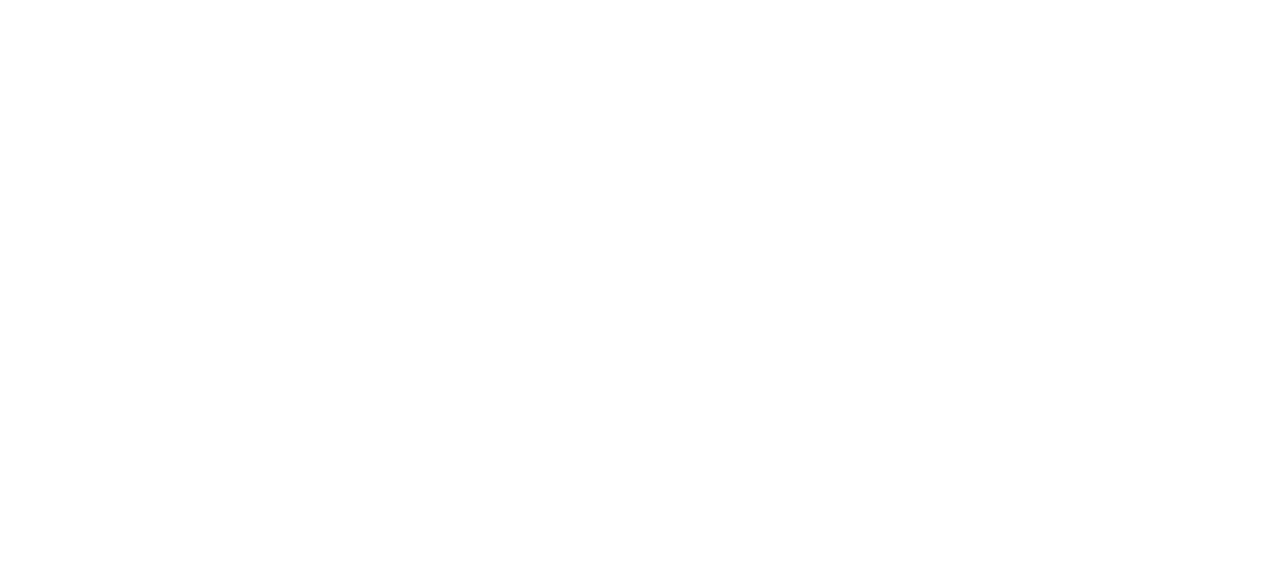
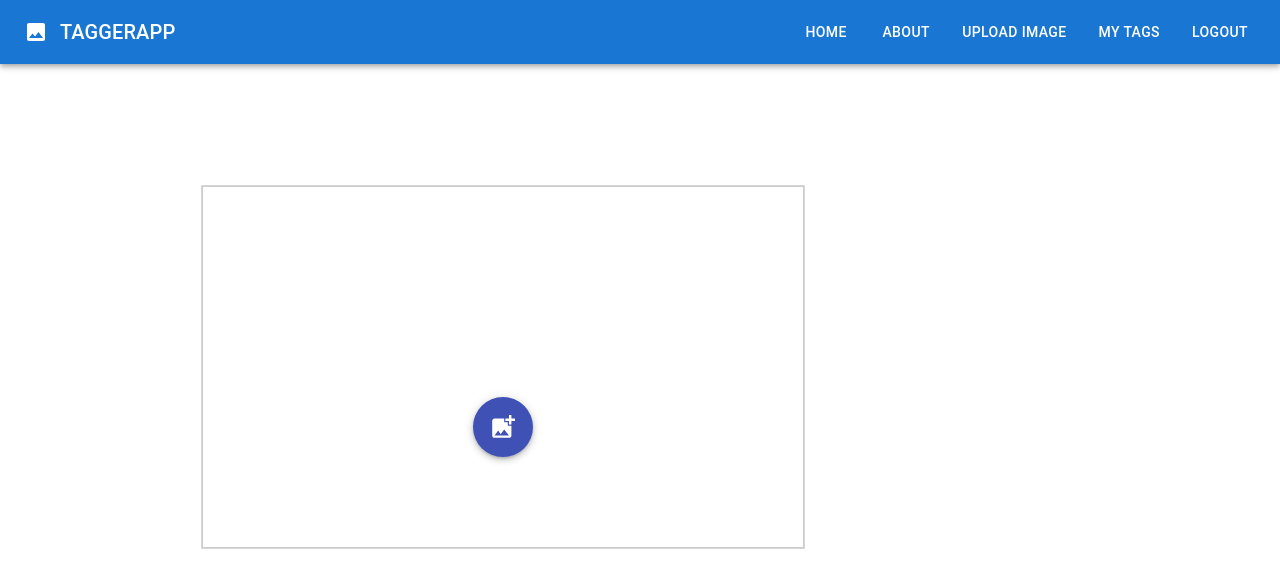
Before and after one commit to ohayonyo/Tagger-App-React, a React (Create React App) app in the folder react-tagger/: page /1/upload_image in a window 1280 px wide. Before the commit this address had no page. Shown: the top 588 px of the page. Built offline with nearby package versions, Linux system fonts and the light colour scheme.

Commit message:
add canvas and succeed create a rectangle on the image file

```diff
--- a/react-tagger/package.json
+++ b/react-tagger/package.json
@@ -5,6 +5,8 @@
   "dependencies": {
     "@emotion/react": "^11.11.1",
     "@emotion/styled": "^11.11.0",
+    "@material-ui/core": "^4.12.4",
+    "@material-ui/icons": "^4.11.3",
     "@mui/icons-material": "^5.14.19",
     "@mui/material": "^5.14.19",
     "@testing-library/jest-dom": "^5.17.0",
--- a/react-tagger/src/App.tsx
+++ b/react-tagger/src/App.tsx
@@ -6,6 +6,8 @@ import { About } from './components/About';
 import Login from './components/Login';
 import Register from './components/Register';
 import { UserHomePage } from './components/UserHomePage';
+import UploadImage from './components/UploadImage';
+// import ImageUpload from './components/ImageUpload';
 
 
 function App() {
@@ -16,6 +18,7 @@ function App() {
       <Route path='login' element={<Login />} />
       <Route path='register' element={<Register />} />
       <Route path=':username/home' element={<UserHomePage />} />
+      <Route path=':username/upload_image' element={<UploadImage />} />
     </Routes>
   );
 }
--- /dev/null
+++ b/react-tagger/src/components/UploadImage.tsx
@@ -0,0 +1,167 @@
+import React, { useState,useEffect,useRef } from "react";
+import Fab from "@material-ui/core/Fab";
+import AddPhotoAlternateIcon from "@material-ui/icons/AddPhotoAlternate";
+import { makeStyles } from "@material-ui/core/styles";
+import { UserHomePage } from "./UserHomePage";
+
+const useStyles = makeStyles({
+  container: {
+    position: "relative",
+    width: "100%",
+    height: "100vh",
+    display: "flex",
+    alignItems: "center",
+    justifyContent: "center",
+    overflow: "hidden",
+  },
+  centerWrapper: {
+    display: "flex",
+    flexDirection: "column",
+    alignItems: "center",
+    justifyContent: "center",
+    height: "100%",
+    position: "relative",
+  },
+  uploadButton: {
+    position: "absolute",
+    transform: "translate(-50%, -50%)",
+  },
+});
+
+interface UploadImageProps {}
+
+const UploadImage: React.FC<UploadImageProps> = () => {
+  const classes = useStyles();
+  const canvasRef = useRef<HTMLCanvasElement | null>(null);
+  const [mainState, setMainState] = useState("initial");
+  const [selectedFile, setSelectedFile] = useState<File | null>(null);
+
+  const [startPoint, setStartPoint] = useState<{ x: number; y: number } | null>(null);
+  const [endPoint, setEndPoint] = useState<{ x: number; y: number } | null>(null);
+  const [rectangles, setRectangles] = useState<{ startX: number; startY: number; endX?: number; endY?: number }[]>([]);
+
+
+  useEffect(() => {
+    if (selectedFile && canvasRef.current) {
+      const canvas = canvasRef.current;
+      const ctx = canvas.getContext("2d");
+
+      if (ctx) {
+        const image = new Image();
+        image.src = URL.createObjectURL(selectedFile);
+
+        image.onload = () => {
+          // Set canvas dimensions to match the fixed size
+          canvas.width = 1000;
+          canvas.height = 600;
+
+          // Draw the image on the canvas with the fixed size
+          ctx.drawImage(image, 0, 0, 1000, 600);
+
+          // Draw a red rectangle between the two clicked points
+          if (startPoint && endPoint) {
+            ctx.strokeStyle = "red";
+            ctx.lineWidth = 2;
+
+            ctx.strokeRect(
+              Math.min(startPoint.x, endPoint.x),
+              Math.min(startPoint.y, endPoint.y),
+              Math.abs(startPoint.x - endPoint.x),
+              Math.abs(startPoint.y - endPoint.y)
+            );
+          }
+        };
+      }
+    }
+  }, [selectedFile, startPoint, endPoint]);
+
+
+  const handleCanvasClick = (event: React.MouseEvent<HTMLCanvasElement>) => {
+    const canvas = canvasRef.current;
+    if (canvas) {
+      const rect = canvas.getBoundingClientRect();
+      const scaleFactor = 0.6;
+      const x = (event.clientX - rect.left) / scaleFactor;
+      const y = (event.clientY - rect.top) / scaleFactor;
+
+      if (!startPoint) {
+        setStartPoint({ x, y });
+      } else if (!endPoint) {
+        setEndPoint({ x, y });
+      } else {
+        // Save the completed rectangle to the rectangles state
+        setRectangles([...rectangles, { startX: startPoint.x, startY: startPoint.y, endX: endPoint.x, endY: endPoint.y }]);
+        // Reset start and end points for the next rectangle
+        setStartPoint(null);
+        setEndPoint(null);
+      }
+    }
+  };
+
+  const resetPoints = () => {
+    setStartPoint(null);
+    setEndPoint(null);
+  };
+
+  const handleUploadClick = (event: React.ChangeEvent<HTMLInputElement>) => {
+    const file = event.target.files?.[0];
+    if (file) {
+      setSelectedFile(file);
+      setMainState("uploaded");
+    }
+  };
+
+  const renderInitialState = () => (
+    <div style={{
+      transform: 'scale(0.6)',
+      border: "3px solid #ccc",
+      width: "1000px",
+      height: "600px",
+    }}>
+      <div className={`${classes.container} centerWrapper`}>
+        <input
+          accept="image/*"
+          style={{ display: "none" }}
+          id="contained-button-file"
+          type="file"
+          onChange={handleUploadClick}
+        />
+        <label htmlFor="contained-button-file">
+          <Fab
+            className={classes.uploadButton}
+            component="span"
+            color="primary"
+            style={{ width: "100px", height: "100px" }} // Set your desired width and height
+          >
+            <AddPhotoAlternateIcon style={{ fontSize: "3rem" }} />
+          </Fab>
+        </label>
+      </div>
+    </div>
+  );
+
+  const renderUploadedState = () => (
+    <div>
+      <button onClick={resetPoints}>reset</button>
+      <canvas
+        ref={canvasRef}
+        style={{ border: '3px solid #ccc', width: '1000px', height: '600px', transform: 'scale(0.6)' }}
+        onClick={handleCanvasClick}
+      />
+    </div>
+  );
+
+  return (
+    <>
+      <UserHomePage></UserHomePage>
+      <div>
+        <div>
+          {mainState === "initial" && renderInitialState()}
+          {mainState === "uploaded" && renderUploadedState()}
+        </div>
+      </div>
+    </>
+  );
+};
+
+export default UploadImage;
--- a/react-tagger/src/components/UserHomePage.tsx
+++ b/react-tagger/src/components/UserHomePage.tsx
@@ -17,7 +17,7 @@ export const UserHomePage = () => {
   const links = [
     {
       name:'Home',
-      url:url,
+      url:prefixUrl+'/home',
     },
     {
       name:'About',
```
Also changed, not shown: 1 other file (tests, documents, lock files or other folders).
